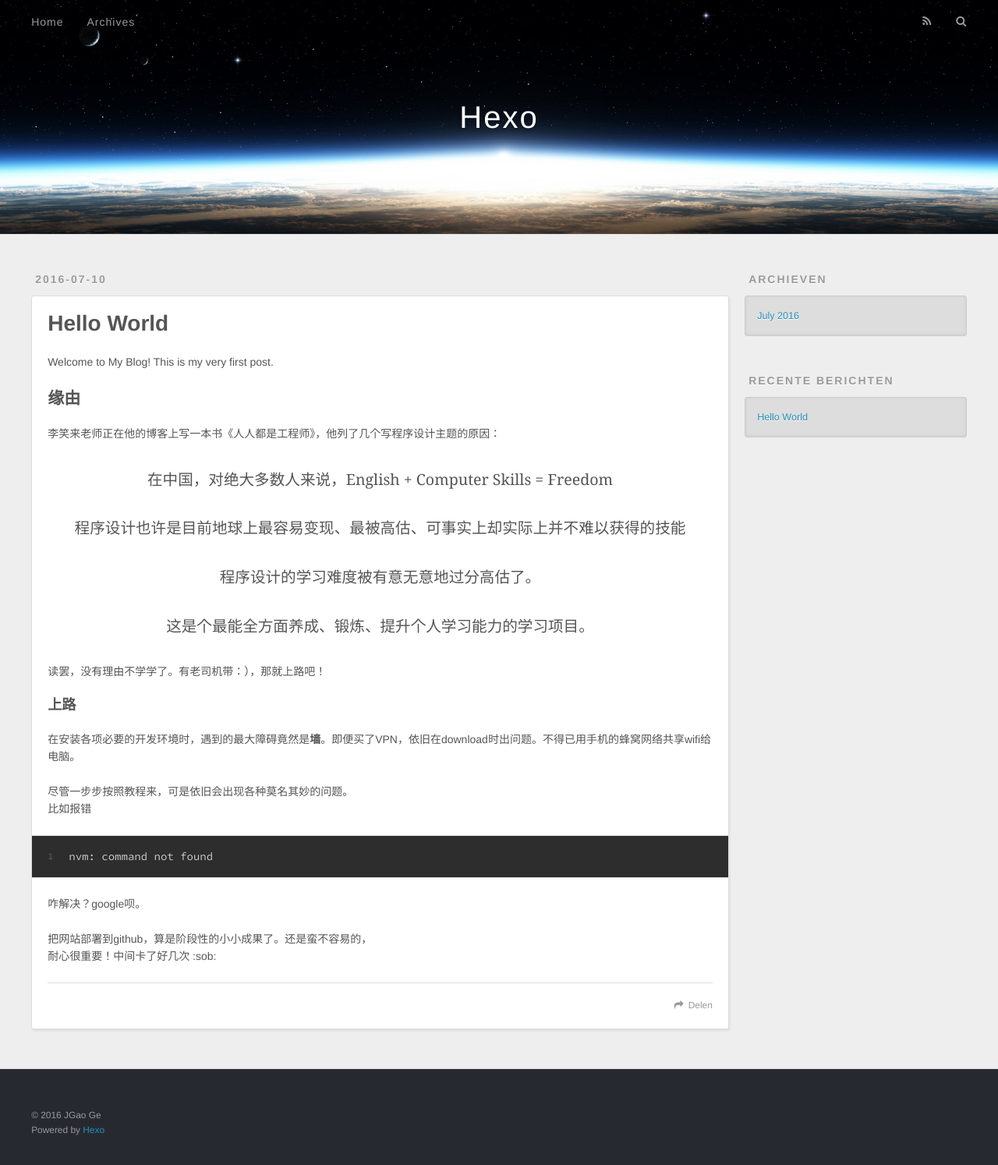
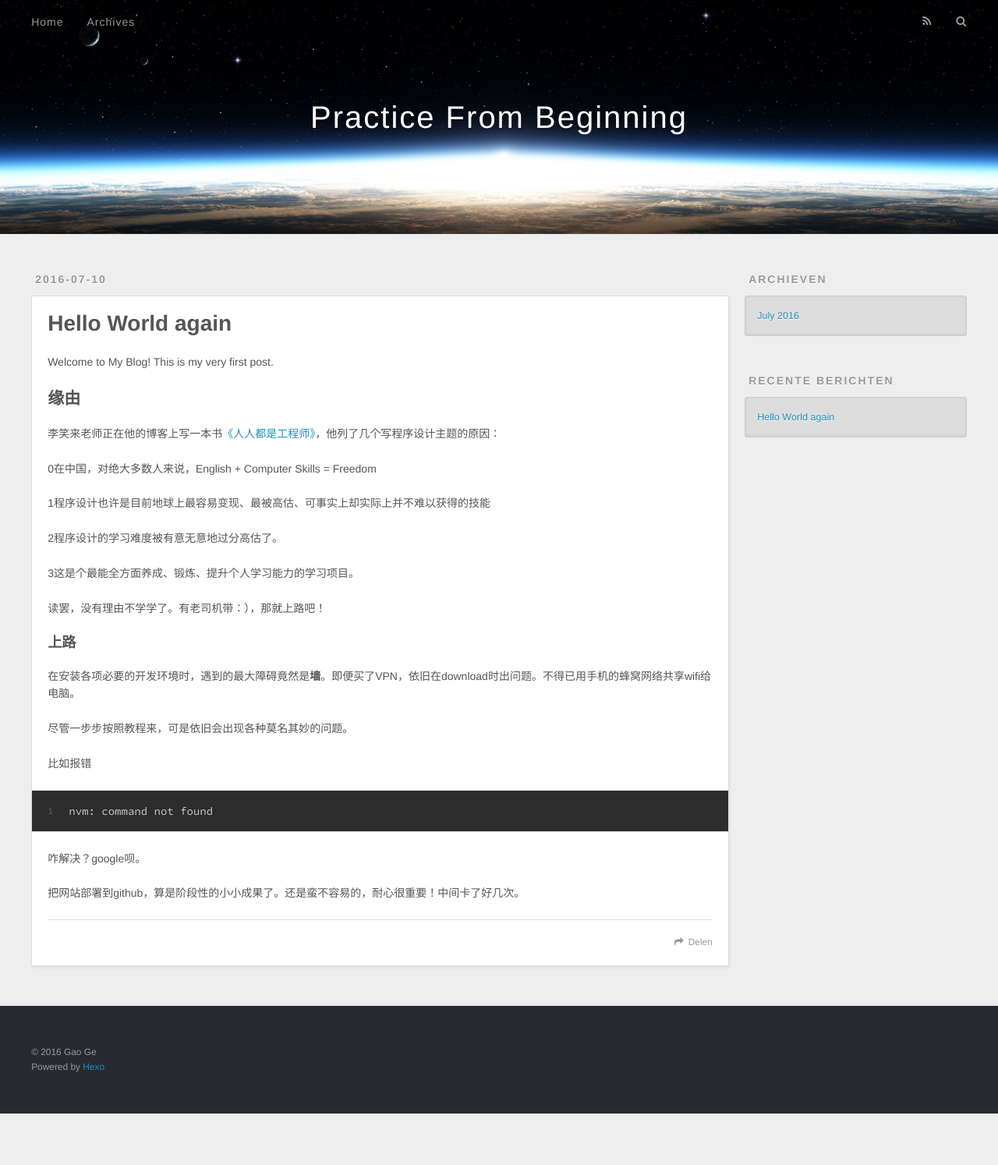
Before and after one commit to BornNow/BornNow.github.io, a plain HTML site: page index.html in a window 1280 px wide. Shown: the whole page at 78% size. After the commit the page ends 1428 px from the top, so only its background shows below. Drawn offline with nearby package versions, Linux system fonts and the light colour scheme.

Commit message:
Site updated: 2016-07-10 21:48:55

```diff
--- a/index.html
+++ b/index.html
@@ -3,16 +3,16 @@
 <head>
   <meta charset="utf-8">
 
-  <title>Hexo</title>
+  <title>Practice From Beginning</title>
   <meta name="viewport" content="width=device-width, initial-scale=1, maximum-scale=1">
   <meta property="og:type" content="website">
-<meta property="og:title" content="Hexo">
+<meta property="og:title" content="Practice From Beginning">
 <meta property="og:url" content="http://yoursite.com/index.html">
-<meta property="og:site_name" content="Hexo">
+<meta property="og:site_name" content="Practice From Beginning">
 <meta name="twitter:card" content="summary">
-<meta name="twitter:title" content="Hexo">
+<meta name="twitter:title" content="Practice From Beginning">
 
-    <link rel="alternate" href="/atom.xml" title="Hexo" type="application/atom+xml">
+    <link rel="alternate" href="/atom.xml" title="Practice From Beginning" type="application/atom+xml">
 
 
     <link rel="icon" href="/favicon.png">
@@ -33,7 +33,7 @@
   <div id="header-outer" class="outer">
     <div id="header-title" class="inner">
       <h1 id="logo-wrap">
-        <a href="/" id="logo">Hexo</a>
+        <a href="/" id="logo">Practice From Beginning</a>
       </h1>
 
     </div>
@@ -75,7 +75,7 @@
 
 
     <h1 itemprop="name">
-      <a class="article-title" href="/2016/07/10/hello-world/">Hello World</a>
+      <a class="article-title" href="/2016/07/10/hello-world/">Hello World again</a>
     </h1>
 
 
@@ -84,23 +84,22 @@
     <div class="article-entry" itemprop="articleBody">
 
         <p>Welcome to My Blog! This is my very first post.</p>
-<h2 id="缘由"><a href="#缘由" class="headerlink" title="缘由"></a>缘由</h2><p>李笑来老师正在他的博客上写一本书《人人都是工程师》，他列了几个写程序设计主题的原因：</p>
-<blockquote>
-<p>在中国，对绝大多数人来说，English + Computer Skills = Freedom</p>
-<p>程序设计也许是目前地球上最容易变现、最被高估、可事实上却实际上并不难以获得的技能</p>
-<p>程序设计的学习难度被有意无意地过分高估了。</p>
-<p>这是个最能全方面养成、锻炼、提升个人学习能力的学习项目。</p>
-</blockquote>
+<h2 id="缘由"><a href="#缘由" class="headerlink" title="缘由"></a>缘由</h2><p>李笑来老师正在他的博客上写一本书<a href="http://xiaolai.li/2016/06/12/makecs-preface/" target="_blank" rel="external">《人人都是工程师》</a>，他列了几个写程序设计主题的原因：</p>
+<p>0在中国，对绝大多数人来说，English + Computer Skills = Freedom</p>
+<p>1程序设计也许是目前地球上最容易变现、最被高估、可事实上却实际上并不难以获得的技能</p>
+<p>2程序设计的学习难度被有意无意地过分高估了。</p>
+<p>3这是个最能全方面养成、锻炼、提升个人学习能力的学习项目。</p>
 <p>读罢，没有理由不学学了。有老司机带：），那就上路吧！</p>
 <h3 id="上路"><a href="#上路" class="headerlink" title="上路"></a>上路</h3><p>在安装各项必要的开发环境时，遇到的最大障碍竟然是<strong>墙</strong>。即便买了VPN，依旧在download时出问题。不得已用手机的蜂窝网络共享wifi给电脑。</p>
-<p>尽管一步步按照教程来，可是依旧会出现各种莫名其妙的问题。<br>比如报错<br><figure class="highlight plain"><table><tr><td class="gutter"><pre><div class="line">1</div></pre></td><td class="code"><pre><div class="line">nvm: command not found</div></pre></td></tr></table></figure></p>
+<p>尽管一步步按照教程来，可是依旧会出现各种莫名其妙的问题。</p>
+<p>比如报错<br><figure class="highlight plain"><table><tr><td class="gutter"><pre><div class="line">1</div></pre></td><td class="code"><pre><div class="line">nvm: command not found</div></pre></td></tr></table></figure></p>
 <p>咋解决？google呗。</p>
-<p>把网站部署到github，算是阶段性的小小成果了。还是蛮不容易的，<br>耐心很重要！中间卡了好几次 :sob:</p>
+<p>把网站部署到github，算是阶段性的小小成果了。还是蛮不容易的，耐心很重要！中间卡了好几次。</p>
 
 
     </div>
     <footer class="article-footer">
-      <a data-url="http://yoursite.com/2016/07/10/hello-world/" data-id="ciqgmuvgj0000gen1s7a4nt0z" class="article-share-link">Delen</a>
+      <a data-url="http://yoursite.com/2016/07/10/hello-world/" data-id="ciqgmzkx70000j3n1665uotk2" class="article-share-link">Delen</a>
 
 
     </footer>
@@ -140,7 +139,7 @@
       <ul>
 
           <li>
-            <a href="/2016/07/10/hello-world/">Hello World</a>
+            <a href="/2016/07/10/hello-world/">Hello World again</a>
           </li>
 
       </ul>
@@ -155,7 +154,7 @@
 
   <div class="outer">
     <div id="footer-info" class="inner">
-      &copy; 2016 JGao Ge<br>
+      &copy; 2016 Gao Ge<br>
       Powered by <a href="http://hexo.io/" target="_blank">Hexo</a>
     </div>
   </div>
```
Also changed, not shown: 2016/07/10/hello-world/index.html (+28 -32 lines), archives/2016/07/index.html (+9 -9 lines), archives/2016/index.html (+9 -9 lines), archives/index.html (+9 -9 lines).
